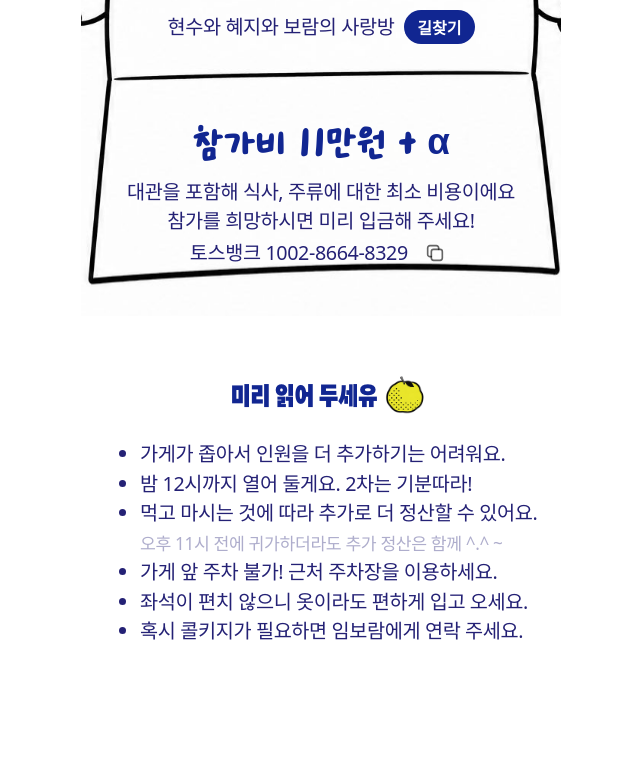
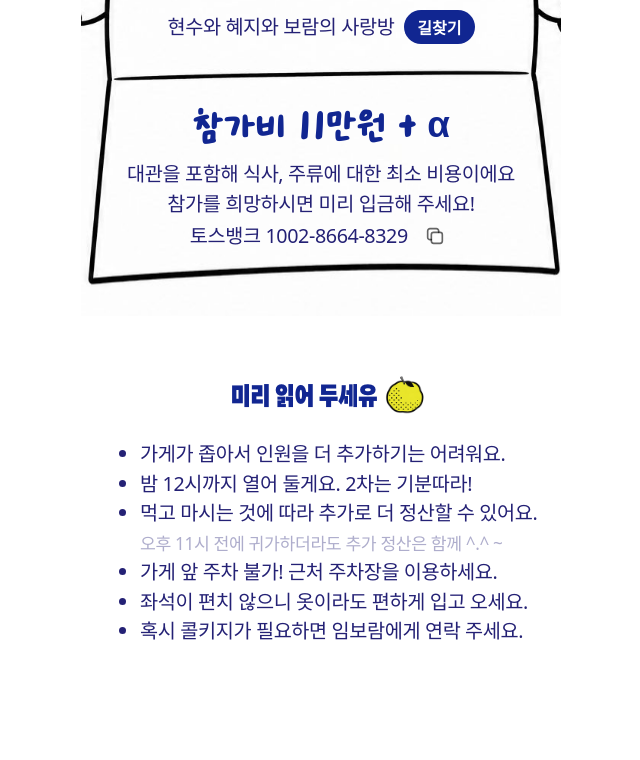
Before and after one commit to imimboram2116/2026-goodbye-imms, a plain HTML site: page index.html in a window 1280 px wide. Shown: the part 1023-1783 px from the top of the page, without its empty margins (319-959 px from the left). Drawn offline with Linux system fonts and the light colour scheme; a web font is replaced by a local one.

Commit message:
Move fee cell content up to balance spacing
Co-Authored-By: Claude Opus 5.5 <noreply@anthropic.com>

```diff
--- a/index.html
+++ b/index.html
@@ -117,7 +117,7 @@
   </div>
 
   <!-- 종이 3칸: 참가비 -->
-  <div class="cell" style="top:calc(var(--u)*929)">
+  <div class="cell" style="top:calc(var(--u)*915)">
     <p class="cherry" style="font-size:calc(var(--u)*30);line-height:1.2">참가비 11만원 + <span style="font-family:'Pretendard',sans-serif;font-weight:700">α</span></p>
     <div>
       <p class="pre">대관을 포함해 식사, 주류에 대한 최소 비용이에요<br>참가를 희망하시면 미리 입금해 주세요!</p>
```
